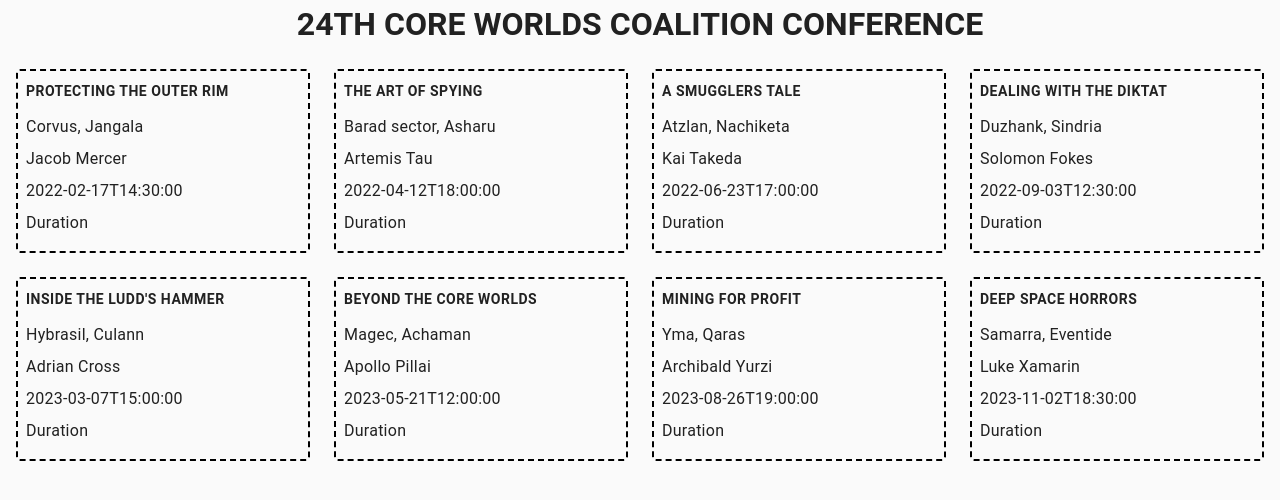
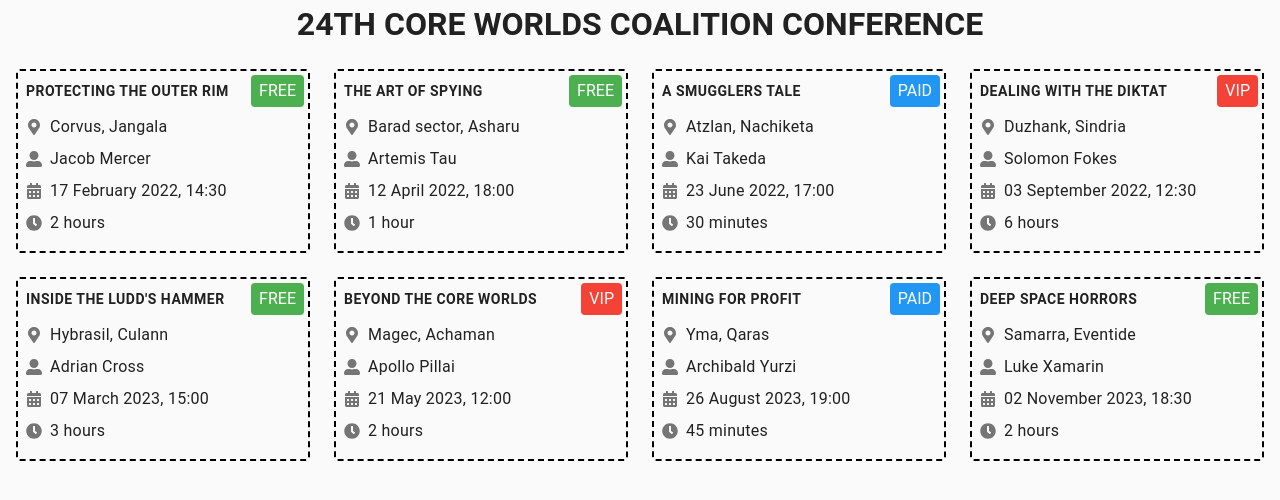
Before and after one commit to Soteach/react-training, a React (Create React App) app: page / in a window 1280 px wide. Shown: the top 500 px of the page. Built offline with nearby package versions, Linux system fonts and the light colour scheme.

Commit message:
make project

```diff
--- a/package.json
+++ b/package.json
@@ -6,6 +6,7 @@
     "@testing-library/jest-dom": "^5.16.5",
     "@testing-library/react": "^13.4.0",
     "@testing-library/user-event": "^13.5.0",
+    "date-fns": "^2.29.3",
     "prop-types": "^15.8.1",
     "react": "^18.2.0",
     "react-dom": "^18.2.0",
--- a/src/components/App.jsx
+++ b/src/components/App.jsx
@@ -1,7 +1,6 @@
 import PageTitle from './PageTitle/PageTitle';
 import EventBoard from './EventBoard/EventBoard';
 import upcomingEvents from '../upcoming-events.json';
-import Event from './Event/Event';
 
 function App() {
   return (
--- a/src/components/Event/Event.jsx
+++ b/src/components/Event/Event.jsx
@@ -1,29 +1,39 @@
 import css from '../Event/Event.module.css';
+import {
+  FaMapMarkerAlt,
+  FaUserAlt,
+  FaCalendarAlt,
+  FaClock,
+} from 'react-icons/fa';
 
 import PropTypes from 'prop-types';
+import { formatEventStart, formatEventDuration } from '../../utils';
+import { iconSize } from '../../constants/index';
 
 function Event({ name, location, speaker, type, start, end }) {
+  const formattedStart = formatEventStart(start);
+  const duration = formatEventDuration(start, end);
   return (
     <>
       <div className={css.event}>
         <h2 className={css.title}>{name}</h2>
         <p className={css.info}>
-          <i className="icon"></i>
+          <FaMapMarkerAlt className={css.icon} size={iconSize.sm} />
           {location}
         </p>
         <p className={css.info}>
-          <i className="icon"></i>
+          <FaUserAlt className={css.icon} size={iconSize.sm} />
           {speaker}
         </p>
         <p className={css.info}>
-          <i className="icon"></i>
-          {start}
+          <FaCalendarAlt className={css.icon} size={iconSize.sm} />
+          {formattedStart}
         </p>
         <p className={css.info}>
-          <i className="icon"></i>
-          Duration
+          <FaClock className={css.icon} size={iconSize.sm} />
+          {duration}
         </p>
-        {/* <span className="chip free|paid|vip">Event type</span> */}
+        <span className={`${css.chip} ${css[type]}`}>{type}</span>
       </div>
     </>
   );
--- a/src/components/EventBoard/EventBoard.jsx
+++ b/src/components/EventBoard/EventBoard.jsx
@@ -31,10 +31,10 @@ EventBoard.propTypes = {
       location: PropTypes.string.isRequired,
       speaker: PropTypes.string.isRequired,
       type: PropTypes.string.isRequired,
-      time: {
+      time: PropTypes.exact({
         start: PropTypes.string.isRequired,
         end: PropTypes.string.isRequired,
-      },
+      }),
     })
   ).isRequired,
 };
--- /dev/null
+++ b/src/constants/iconSize.js
@@ -0,0 +1,4 @@
+export const iconSize = Object.freeze({
+  sm: 16,
+  md: 24,
+});
--- /dev/null
+++ b/src/constants/index.js
@@ -0,0 +1 @@
+export * from './iconSize';
--- /dev/null
+++ b/src/utils/formatEventDuration.js
@@ -0,0 +1,7 @@
+import { formatDistanceStrict } from 'date-fns';
+
+function formatEventDuration(start, end) {
+  return formatDistanceStrict(Date.parse(start), Date.parse(end));
+}
+
+export default formatEventDuration;
--- /dev/null
+++ b/src/utils/formatEventStart.js
@@ -0,0 +1,7 @@
+import { format } from 'date-fns';
+
+function formatEventStart(start) {
+  return format(Date.parse(start), 'dd MMMM yyyy, HH:mm');
+}
+
+export default formatEventStart;
--- /dev/null
+++ b/src/utils/index.js
@@ -0,0 +1,2 @@
+export { default as formatEventStart } from './formatEventStart';
+export { default as formatEventDuration } from './formatEventDuration';
```
Also changed, not shown: 1 other file (tests, documents, lock files or other folders).
